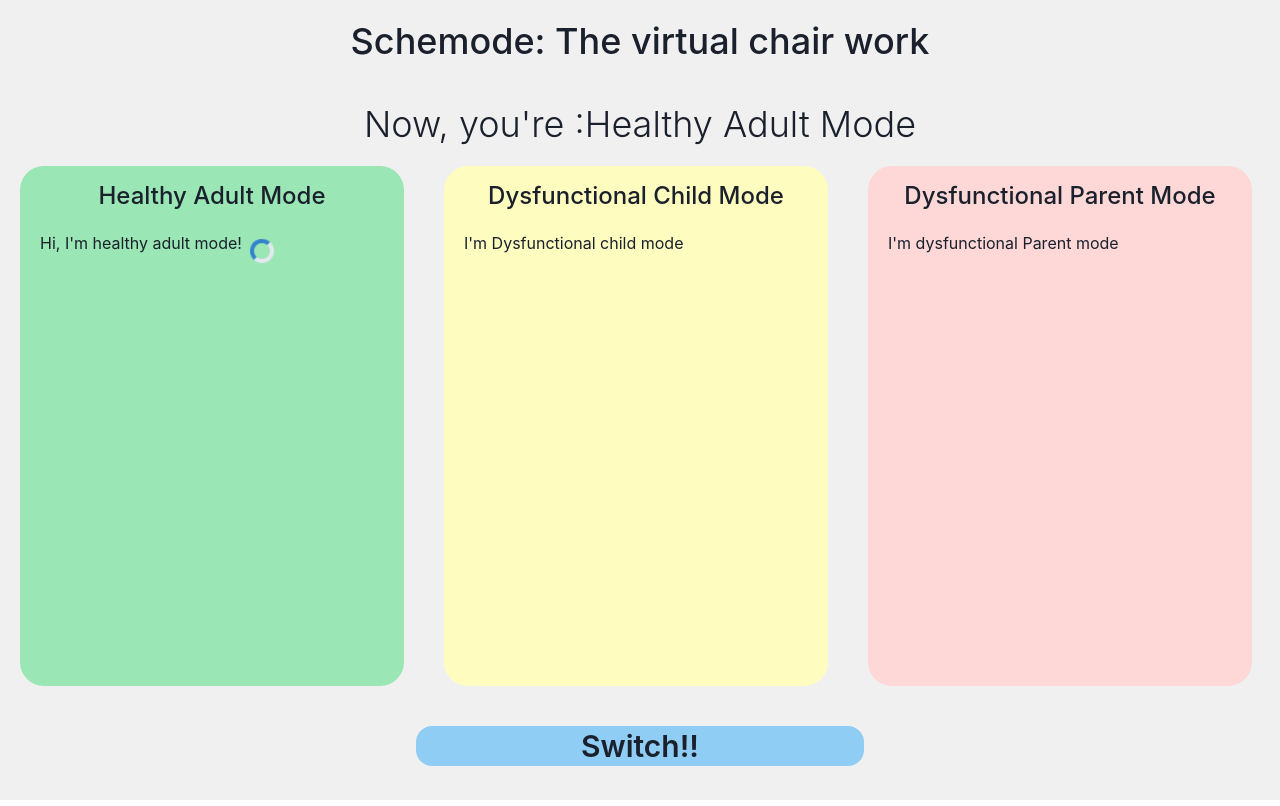
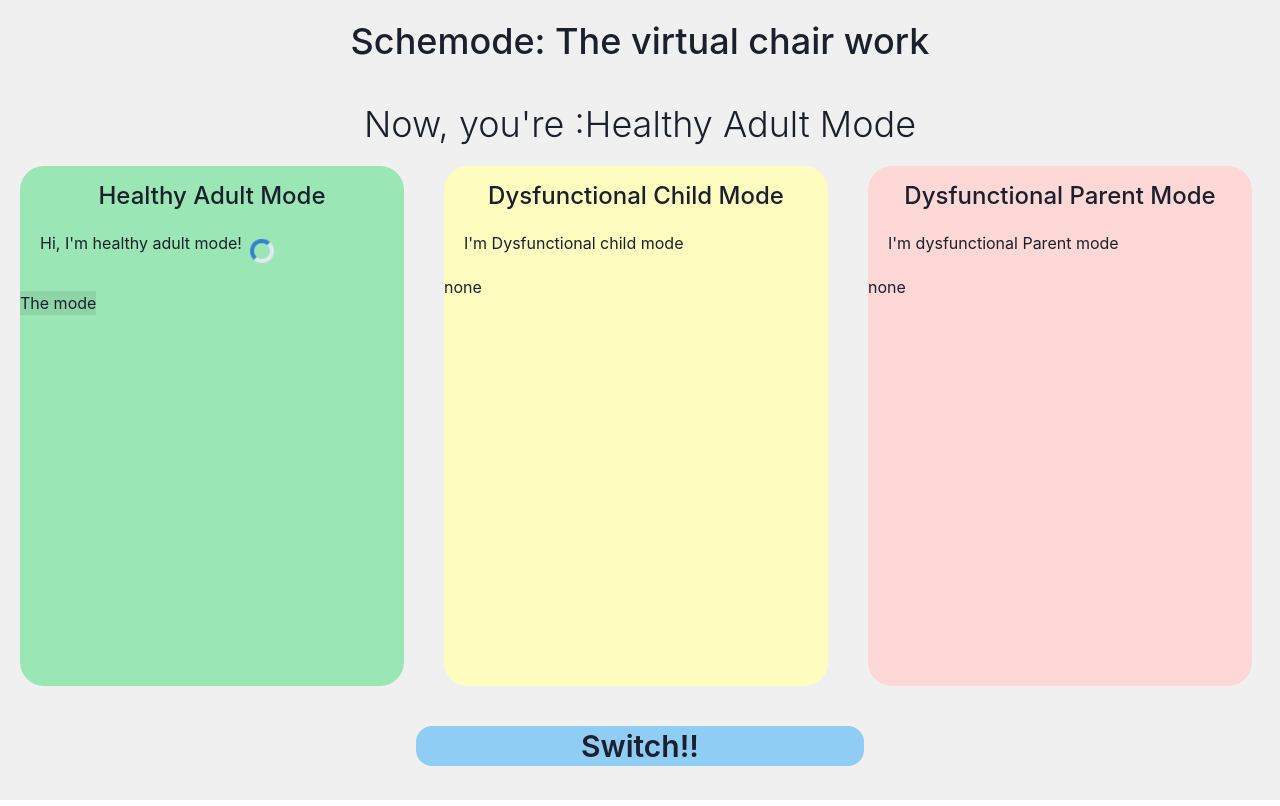
Before and after one commit to Kaikei-e/Schemode, a Next.js app in the folder schemode/: page / in a window 1280 px wide. Built offline with nearby package versions, Linux system fonts and the light colour scheme.

Commit message:
Update: Implementing box changer.

```diff
--- /dev/null
+++ b/schemode/components/representative.tsx
@@ -0,0 +1,24 @@
+import { Box, Flex, Text } from "@chakra-ui/react";
+
+type Props = {
+  isTheMode: boolean
+}
+
+
+const Representative = (props: Props) => {
+  if(props.isTheMode){
+    return (
+      <Box bgColor={"blackAlpha.200"} w="fit-content" h={"fit-content"}>
+        <Flex flexDir={"column"}>
+          <Text>The mode</Text>
+        </Flex>
+      </Box>
+    );
+
+  }else{
+    return <div>none</div>
+  }
+
+}
+
+export default Representative;
--- a/schemode/pages/index.tsx
+++ b/schemode/pages/index.tsx
@@ -3,6 +3,7 @@ import type { NextPage } from 'next'
 import { useState } from 'react'
 import CurrentModeIndicater from '../components/currentIndicater'
 import ModeState from '../components/modeState'
+import Representative from '../components/representative'
 import incrementMode from '../lib/modeManager/modeIncrementer'
 
 
@@ -23,6 +24,7 @@ const Home: NextPage = () => {
             <Text>Hi, I'm healthy adult mode!</Text>
             <CurrentModeIndicater isTheMode={count == 0 ?? isTheMode} />
           </Flex>
+          <Representative isTheMode={count == 0 ?? isTheMode} />
         </Box>
         <Box bgColor={"yellow.100"} w={"30%"} ml={"5"} mr={"5"} h={"65vh"} borderRadius="3xl">
           <Heading fontSize={"2xl"} textAlign={"center"} fontStyle={"normal"} fontWeight={"medium"} m={"4"}>Dysfunctional Child Mode</Heading>
@@ -30,12 +32,14 @@ const Home: NextPage = () => {
             <Text>I'm Dysfunctional child mode </Text>
             <CurrentModeIndicater isTheMode={count == 1 ?? isTheMode} />
           </Flex>
+          <Representative isTheMode={count == 1 ?? isTheMode} />
         </Box>
         <Box bgColor={"red.100"} w={"30%"} ml={"5"} mr={"5"} h={"65vh"} borderRadius="3xl" overflow={"auto"} scrollBehavior={"smooth"}>
           <Heading fontSize={"2xl"} textAlign={"center"} fontStyle={"normal"} fontWeight={"medium"} m={"4"}>Dysfunctional Parent Mode</Heading>
           <Flex flexDir={"row"} m={"5"}><Text>I'm dysfunctional Parent mode</Text>
             <CurrentModeIndicater isTheMode={count == 2 ?? isTheMode} />
           </Flex>
+          <Representative isTheMode={count == 2 ?? isTheMode} />
         </Box>
       </Flex>
       <Flex flexDir={"column"} align={"center"} w={"100vw"}>
```
